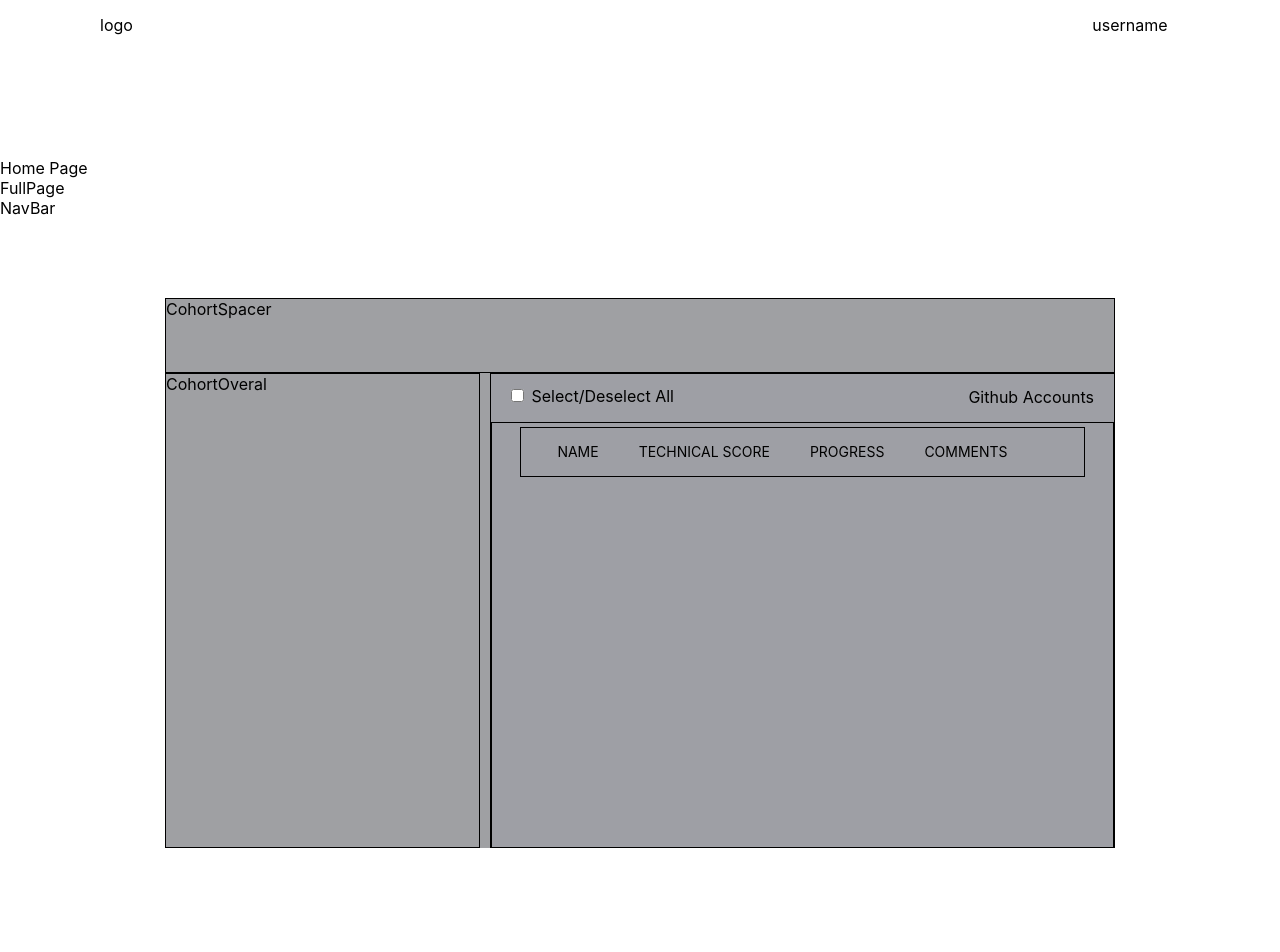
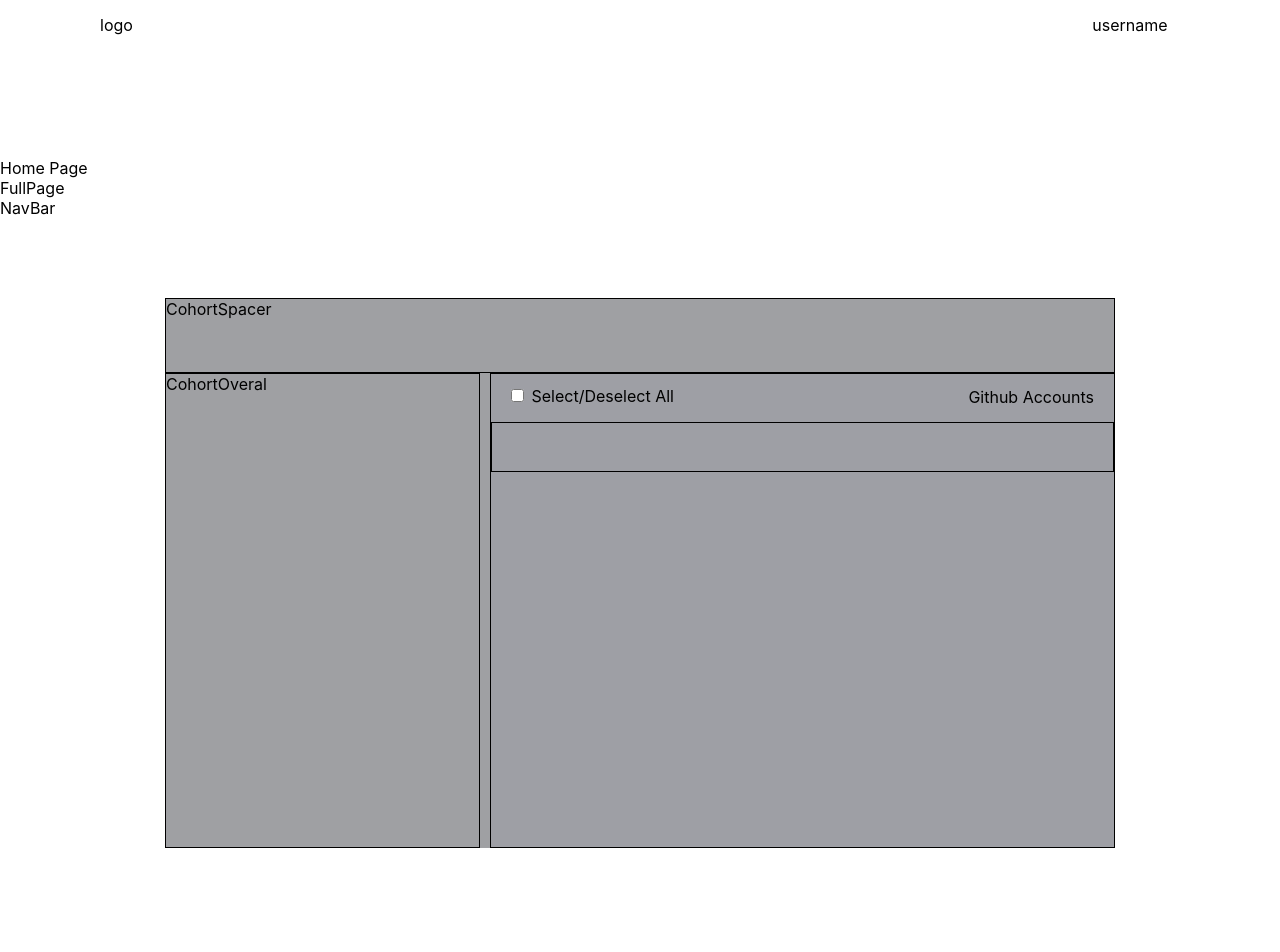
Before and after one commit to gschool-blue-ocean/instructor-hub-old, a Next.js app: page /home in a window 1280 px wide. Shown: the top 952 px of the page. Built offline with nearby package versions, Linux system fonts and the light colour scheme; grey boxes are pictures that could not be loaded.

Commit message:
Had to delete  the middle of the table. My OCD hated the way it looked so I restarted it. I believe I found a good reference point to use for creating a better looking one

```diff
--- a/components/main_page/CohortInformation.js/StudentSummary.js
+++ b/components/main_page/CohortInformation.js/StudentSummary.js
@@ -1,43 +1,26 @@
 import React from 'react'
-import studentStlye from '../../../styles/StudentSummary.module.css'
+import studentStyle from '../../../styles/StudentSummary.module.css'
 
 const StudentSummary = () => {
 
   return (
-    <div className = {studentStlye.border}>
+    <div className = {studentStyle.border}>
       <div>
-        <div className = {studentStlye.topBorder}>
-          <div className = {studentStlye.selectRow}>
-            <div className = {studentStlye.selectAllBox}>
-              <input className= {studentStlye.checkBox} type= "checkbox" name= "selectAll"/>
+        <div className = {studentStyle.topBorder}>
+          <div className = {studentStyle.selectRow}>
+            <div className = {studentStyle.selectAllBox}>
+              <input className= {studentStyle.checkBox} type= "checkbox" name= "selectAll"/>
                 <label htmlFor = "selectMe"> Select/Deselect All</label>
             </div>
-            <div className = {studentStlye.addGit}>
-              <a className = {studentStlye.gitBtn}>
+            <div className = {studentStyle.addGit}>
+              <a className = {studentStyle.gitBtn}>
                 <span>Github Accounts</span>
               </a>
             </div>
           </div>
         </div>
-        <div className= {studentStlye.middleBorder}>
-          <div className= {studentStlye.topRow}>
-            <div className= {studentStlye.column}>
-              <div className= {studentStlye.columnHeaders}>
-                <span>Name</span>
-              </div>
-              <div className= {studentStlye.columnHeaders}>
-                <span>Technical Score</span>
-              </div>
-              <div className= {studentStlye.columnHeaders}>
-                <span>Progress</span>
-              </div>
-              <div className= {studentStlye.columnHeaders}>
-                <span>Comments</span>
-              </div>
-              <div className= {studentStlye.columnHeaders}>
-                <span></span>
-              </div>
-            </div>
+        <div className= {studentStyle.middleBorder}>
+          <div className= {studentStyle.topRow}>
           </div>
         </div>
       </div>
--- /dev/null
+++ b/next.config.js
@@ -0,0 +1,7 @@
+/** @type {import('next').NextConfig} */
+const nextConfig = {
+  reactStrictMode: true,
+  swcMinify: true,
+}
+
+module.exports = nextConfig
--- /dev/null
+++ b/next.config.mjs
@@ -0,0 +1,7 @@
+/** @type {import('next').NextConfig} */
+const nextConfig = {
+  reactStrictMode: true,
+  swcMinify: true,
+}
+
+module.exports = nextConfig
--- a/styles/StudentSummary.module.css
+++ b/styles/StudentSummary.module.css
@@ -54,14 +54,10 @@
 }
 
 .middleBorder {
-    border: 1px solid;
+    /* border: 1px solid; */
     height: 426.5px;
-    display: flex;
-    flex-direction: column;
-    align-items: center;
-    justify-content: space-between;
     margin: 0 0px 0 0!important;
-    padding: 4px 16px 16px 16px;
+    padding: 0px 0px 16px 0px;
 }
 
 .topRow {
@@ -84,3 +80,12 @@
     text-align: left;
     font-weight: 400;
 }
+
+.middleRow {
+    border: 1px solid;
+    height: 376.5px;
+    display: flex;
+    align-items: center;
+    margin: 0 0px 0 0!important;
+    padding: 0 16px 0 16px;
+}
```
